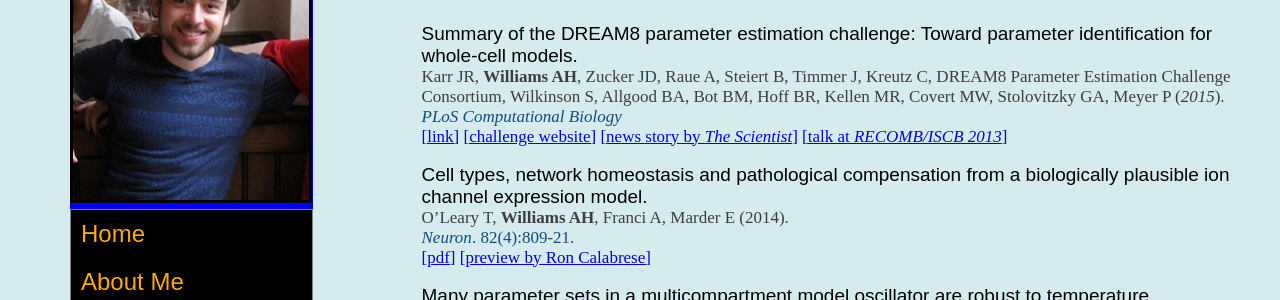
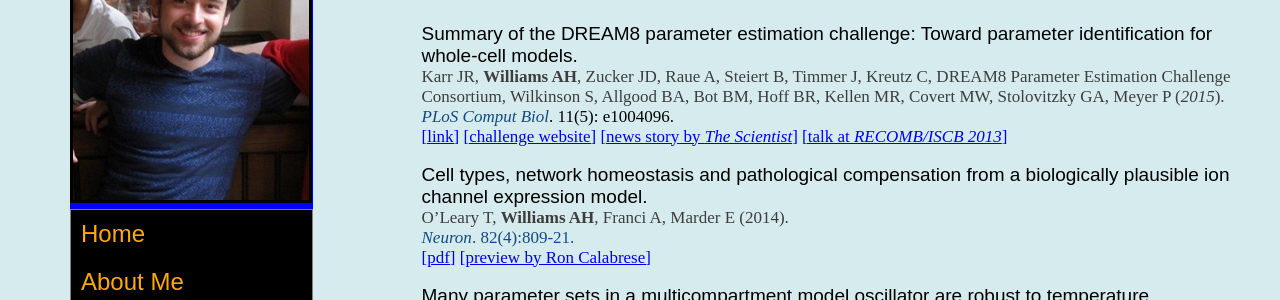
Before and after one commit to ahwillia/ahwillia.github.com, a Jekyll site: the page built from pubs/index.html, in a window 1280 px wide. Shown: the part 213-513 px from the top of the page. Built offline with Jekyll 4.4.1, drawn with Linux system fonts in a browser that asks for light colours.

Commit message:
fix citation

```diff
--- a/pubs/index.html
+++ b/pubs/index.html
@@ -17,7 +17,7 @@ title: Publications
 		<li id="bodyli">
 		<span style="font-size:19px;font-family:Arial"> Summary of the DREAM8 parameter estimation challenge: Toward parameter identification for whole-cell models.</span><br>
 		<span style="color:#3d3d3d">Karr JR, <b>Williams AH</b>, Zucker JD, Raue A, Steiert B, Timmer J, Kreutz C, DREAM8 Parameter Estimation Challenge Consortium, Wilkinson S, Allgood BA, Bot BM, Hoff BR, Kellen MR, Covert MW, Stolovitzky GA, Meyer P (<i>2015</i>).</span><br>
-		<span style="color:#124a81"><i>PLoS Computational Biology</i></span> <br>
+		<span style="color:#124a81"><i>PLoS Comput Biol</i></span>. 11(5): e1004096.  <br>
 		<a href="http://dx.doi.org/10.1371/journal.pcbi.1004096">[link]</a> <a href="doi:10.7303/syn1876068">[challenge website]</a> <a href="http://www.the-scientist.com/?articles.view/articleNo/35836/title/May-the-Best-Model-Win/">[news story by <i>The Scientist</i>]</a> <a href="https://www.youtube.com/watch?v=dKez1gE4y-U" target="_blank">[talk at <i>RECOMB/ISCB 2013</i>]</a>
 
 
```
